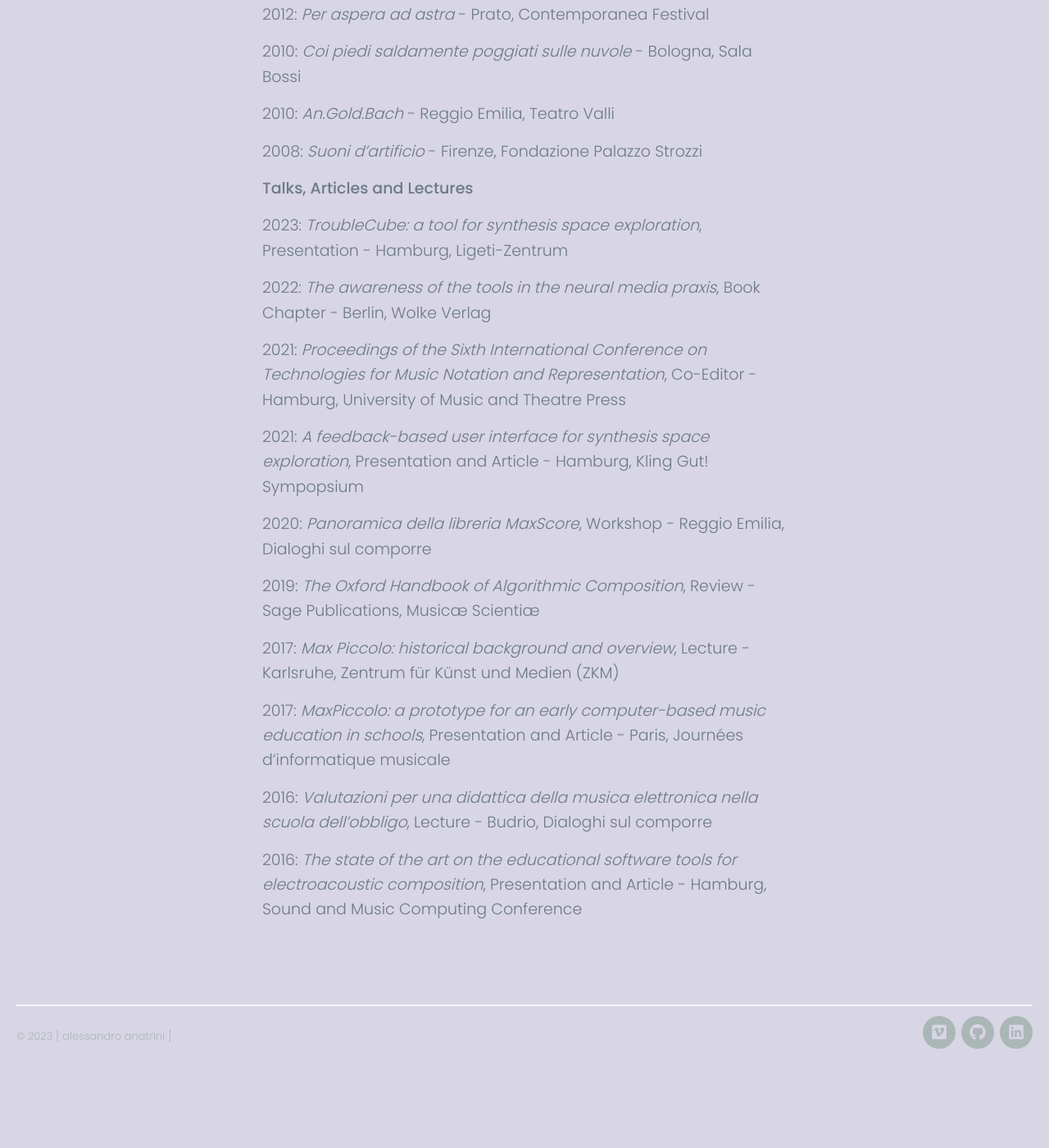
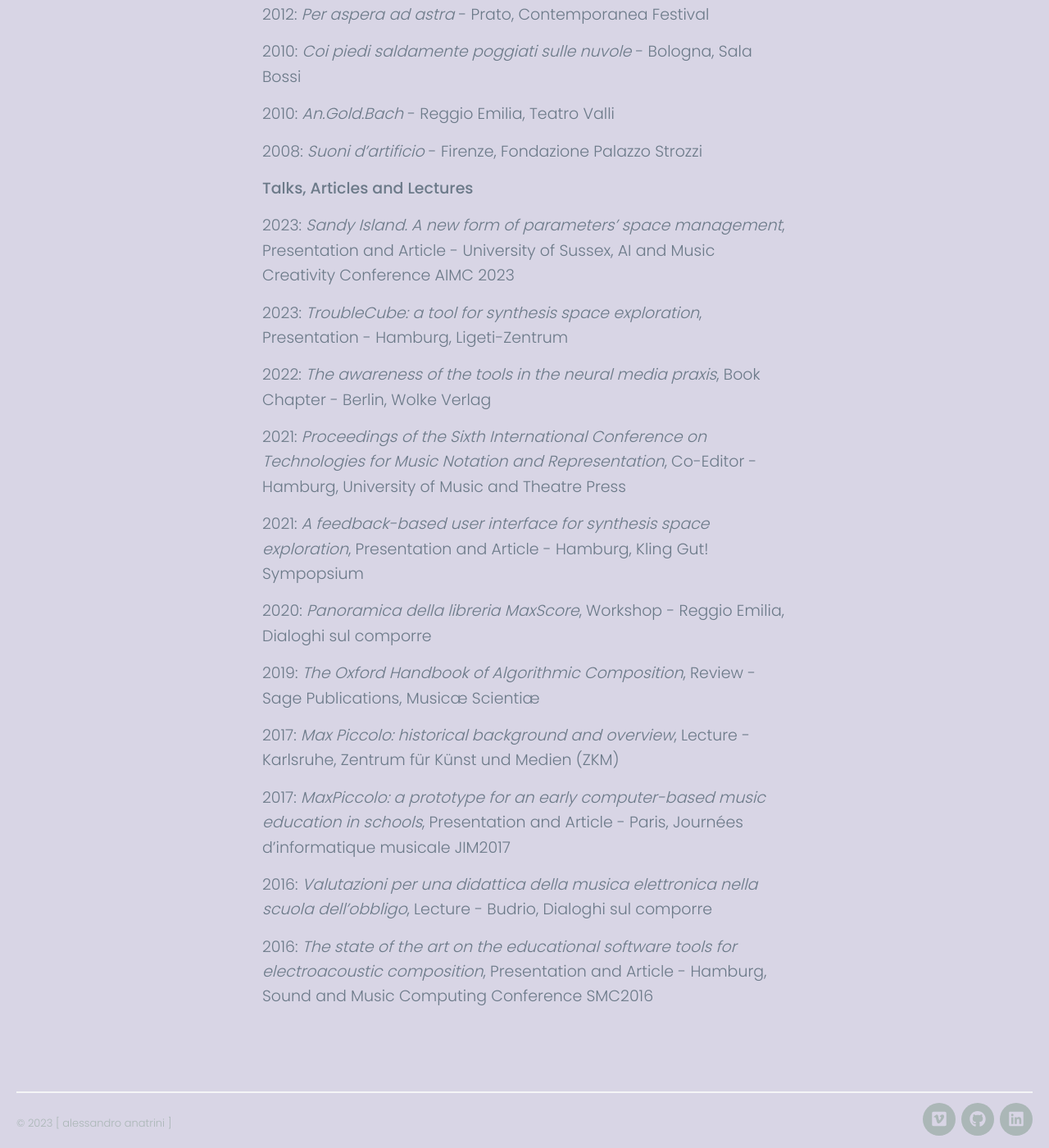
Before and after one commit to al-anatrini/al-anatrini.github.io, a Jekyll site: the page built from _pages/about.md, in a window 1280 px wide and 1400 px high, scrolled down 1220 px. Shown: the whole window at 82% size. Built offline with Jekyll 4.4.1, drawn with Linux system fonts in a browser that asks for light colours; nearby versions of some CDN libraries; before the commit the page ends 2514 px from its top, so only the background shows below that.

Commit message:
update about

```diff
--- a/_pages/about.md
+++ b/_pages/about.md
@@ -55,6 +55,8 @@ __Selected Installations and Music__
 
 __Talks, Articles and Lectures__
 
+2023: _Sandy Island. A new form of parameters' space management_, Presentation and Article - University of Sussex, AI and Music Creativity Conference AIMC 2023
+
 2023: _TroubleCube: a tool for synthesis space exploration_, Presentation - Hamburg, Ligeti-Zentrum
 
 2022: _The awareness of the tools in the neural media praxis_, Book Chapter - Berlin, Wolke Verlag
@@ -69,8 +71,8 @@ __Talks, Articles and Lectures__
 
 2017: _Max Piccolo: historical background and overview_, Lecture - Karlsruhe, Zentrum für Künst und Medien (ZKM)
 
-2017: _MaxPiccolo: a prototype for an early computer-based music education in schools_, Presentation and Article - Paris, Journées d'informatique musicale
+2017: _MaxPiccolo: a prototype for an early computer-based music education in schools_, Presentation and Article - Paris, Journées d'informatique musicale JIM2017
 
 2016: _Valutazioni per una didattica della musica elettronica nella scuola dell'obbligo_, Lecture - Budrio, Dialoghi sul comporre
 
-2016: _The state of the art on the educational software tools for electroacoustic composition_, Presentation and Article - Hamburg, Sound and Music Computing Conference
+2016: _The state of the art on the educational software tools for electroacoustic composition_, Presentation and Article - Hamburg, Sound and Music Computing Conference SMC2016
```
Also changed, not shown: _pages/bio.md (+2 -2 lines).
